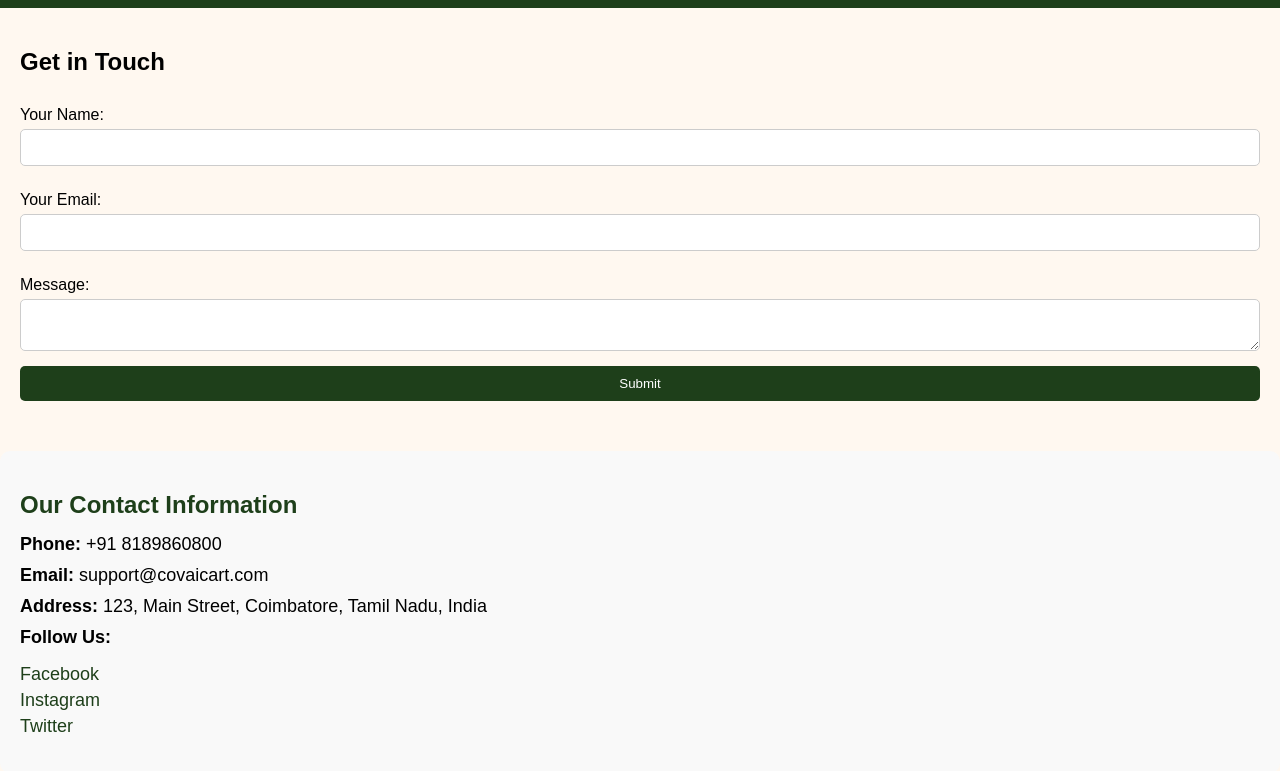
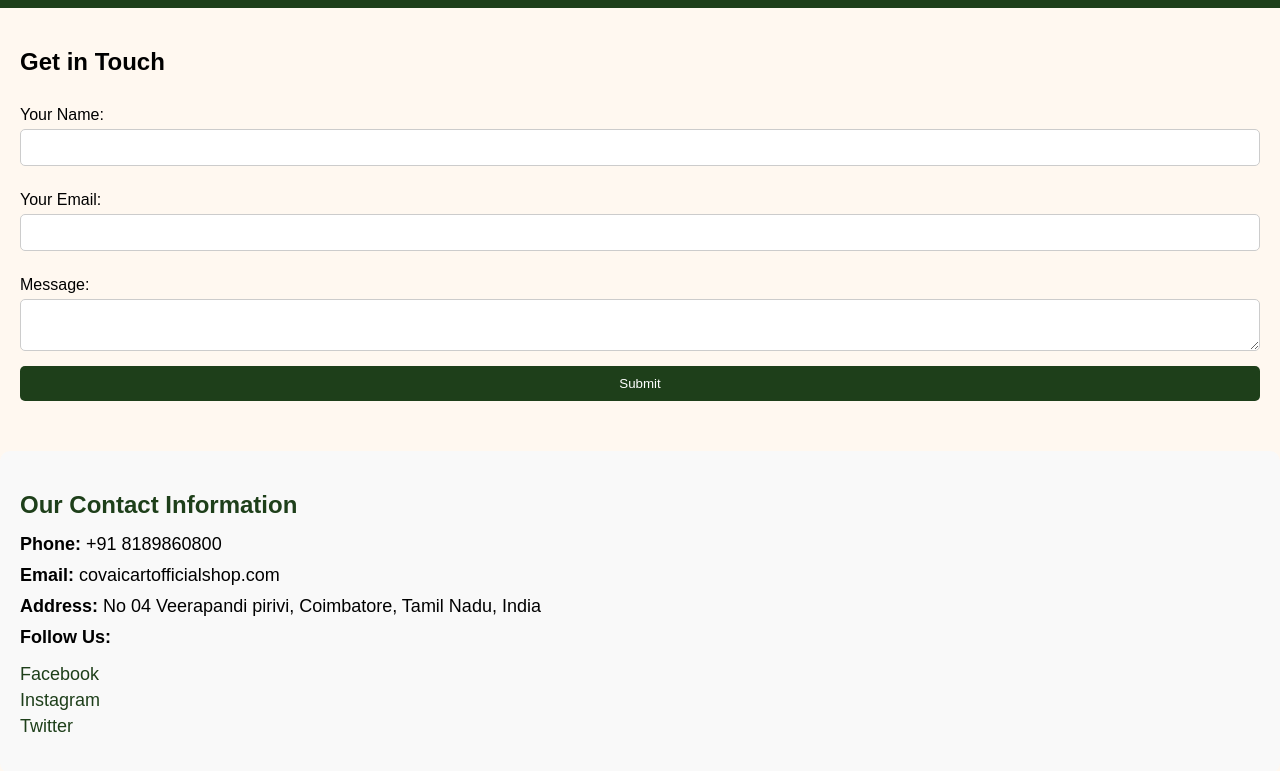
Before and after one commit to Dhineshkumar2321/covai_cart, a plain HTML site: page contact.html in a window 1280 px wide. Shown: the part 113-884 px from the top of the page. Drawn offline with Linux system fonts and the light colour scheme.

Commit message:
Add files via upload

```diff
--- a/contact.html
+++ b/contact.html
@@ -35,14 +35,14 @@
   <section class="contact-info">
     <h2>Our Contact Information</h2>
     <p><strong>Phone:</strong> +91 8189860800</p>
-    <p><strong>Email:</strong> support@covaicart.com</p>
-    <p><strong>Address:</strong> 123, Main Street, Coimbatore, Tamil Nadu, India</p>
+    <p><strong>Email:</strong> covaicartofficialshop.com</p>
+    <p><strong>Address:</strong> No 04 Veerapandi pirivi, Coimbatore, Tamil Nadu, India</p>
 
     <!-- Optional: Add social media links -->
     <p><strong>Follow Us:</strong></p>
     <ul>
       <li><a href="https://www.facebook.com" target="_blank">Facebook</a></li>
-      <li><a href="https://www.instagram.com" target="_blank">Instagram</a></li>
+      <li><a href="https://www.instagram.com/dhini_official_01/profilecard/?igsh=ZGdhNGRodXFlbGN0" target="_blank">Instagram</a></li>
       <li><a href="https://www.twitter.com" target="_blank">Twitter</a></li>
     </ul>
   </section>
```
